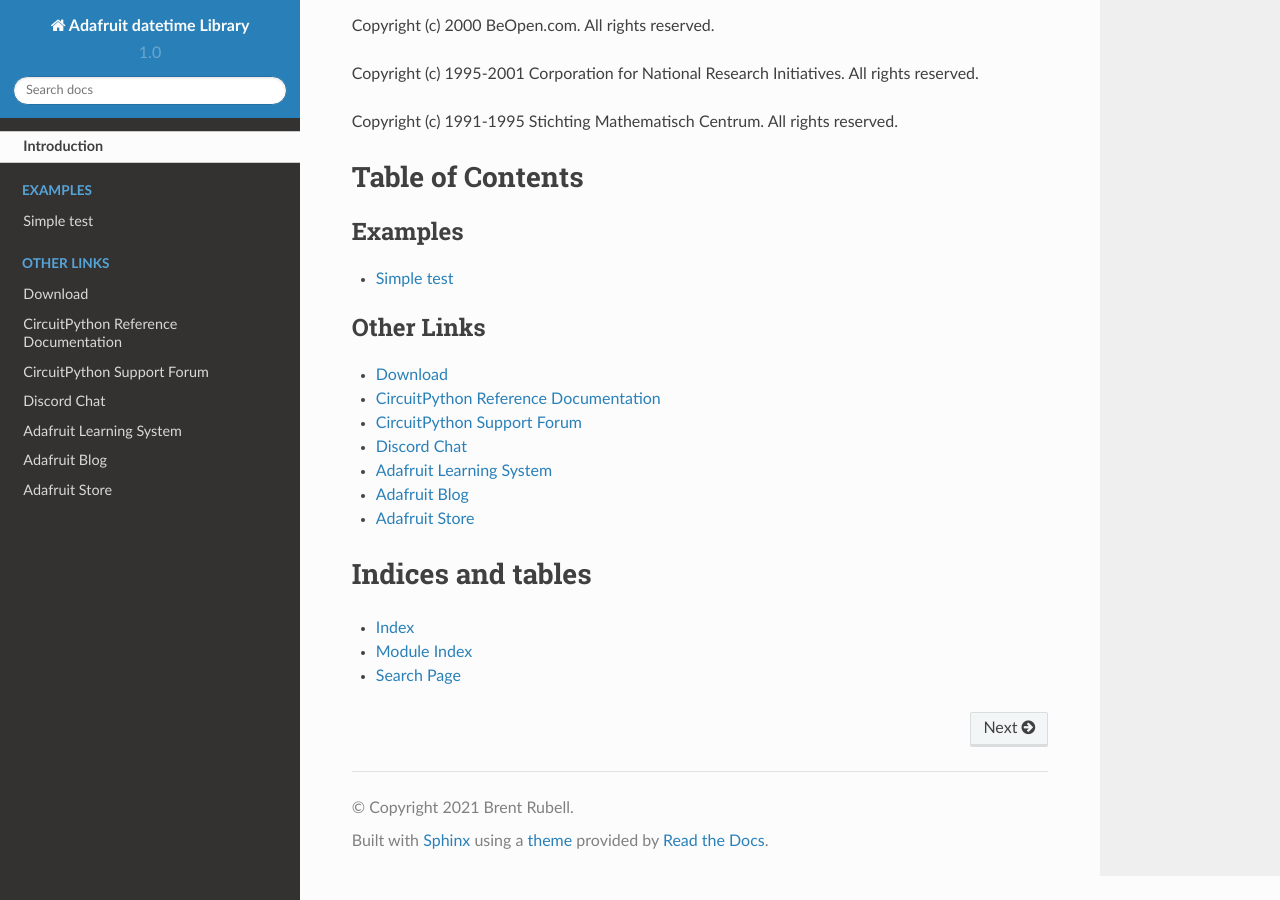
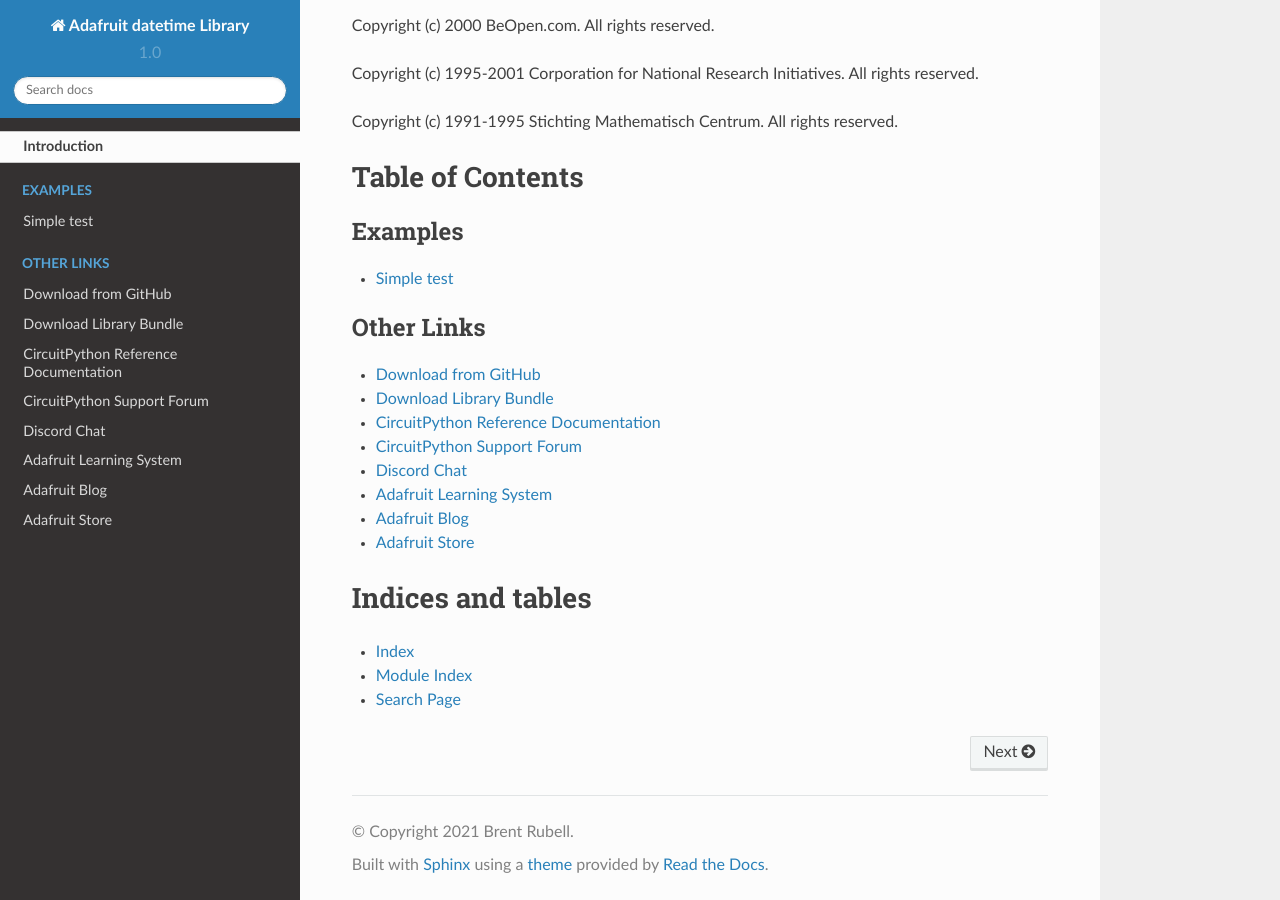
Before and after one commit to adafruit/Adafruit_CircuitPython_datetime, a Sphinx documentation site: the page built from docs/index.rst, in a window 1280 px wide and 900 px high, scrolled down 1997 px. Built offline with Sphinx 7.4.7 and the Read the Docs theme 2.0.0, drawn with Linux system fonts in a browser that asks for light colours.

Commit message:
Added cp.org link to index.rst

```diff
--- a/docs/index.rst
+++ b/docs/index.rst
@@ -31,7 +31,8 @@
 .. toctree::
     :caption: Other Links
 
-    Download <https://github.com/adafruit/Adafruit_CircuitPython_datetime/releases/latest>
+    Download from GitHub <https://github.com/adafruit/Adafruit_CircuitPython_datetime/releases/latest>
+    Download Library Bundle <https://circuitpython.org/libraries>
     CircuitPython Reference Documentation <https://docs.circuitpython.org>
     CircuitPython Support Forum <https://forums.adafruit.com/viewforum.php?f=60>
     Discord Chat <https://adafru.it/discord>
```
